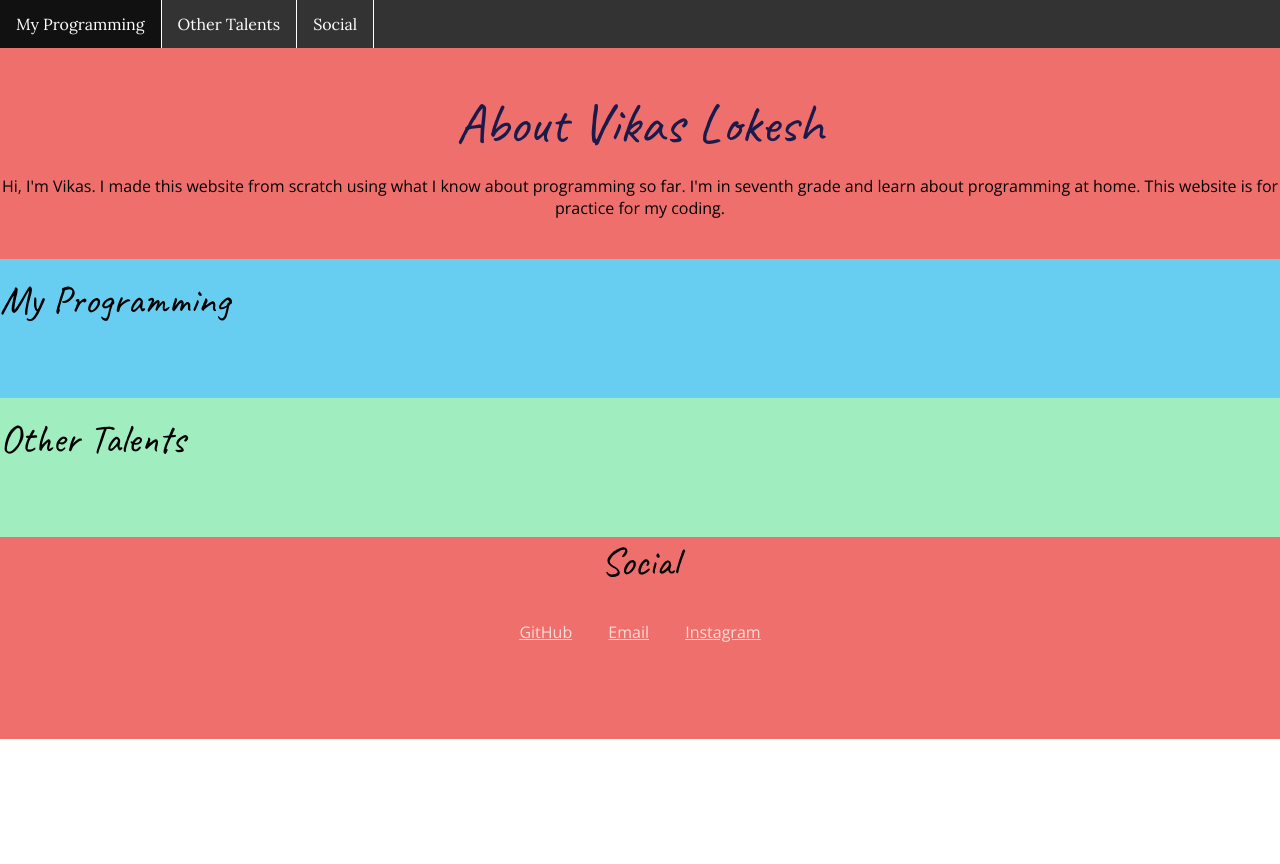
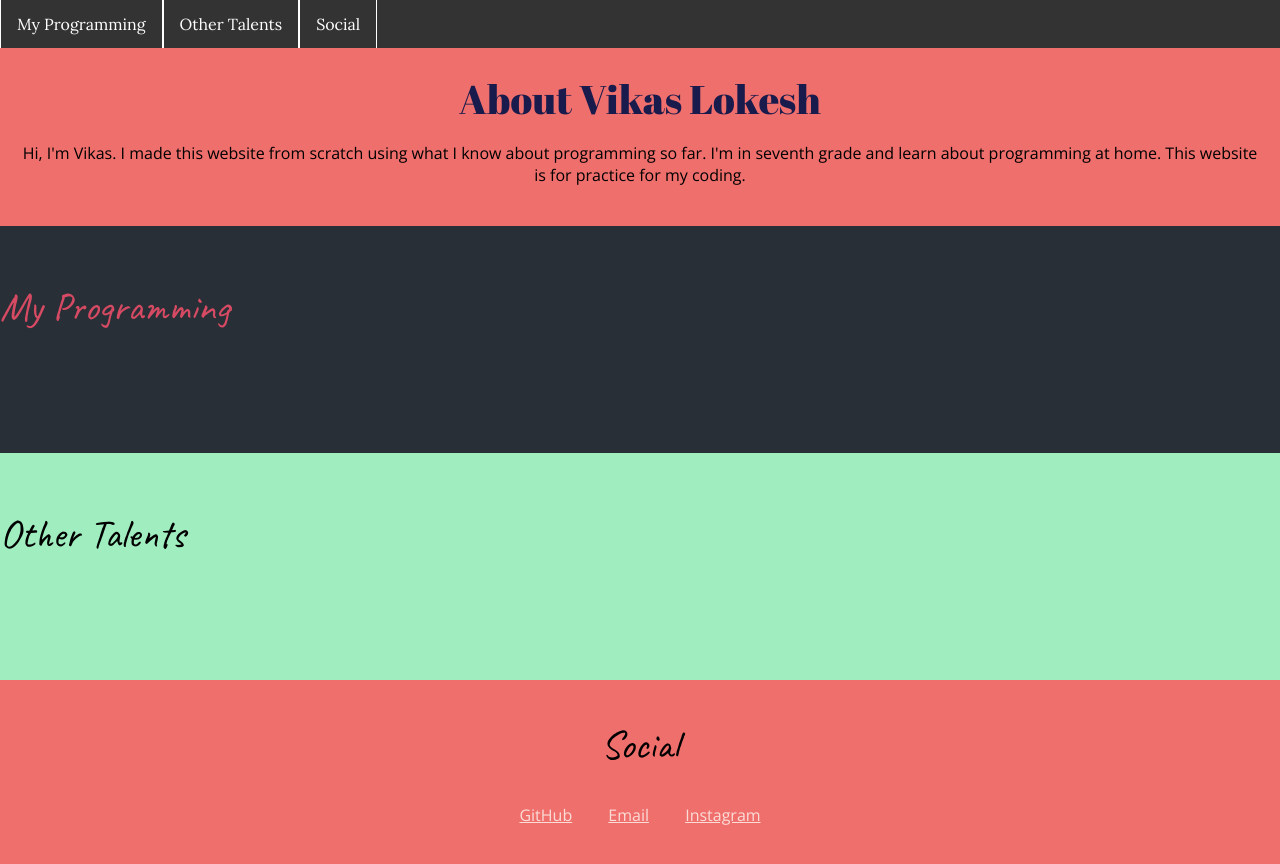
Before and after one commit to vikas-lokesh/vikas-lokesh.github.io, a plain HTML site: page index.html in a window 1280 px wide. Before the commit the page ends 800 px from the top, so only its background shows below. Drawn offline with nearby package versions, Linux system fonts and the light colour scheme.

Commit message:
Adjusted css; mainly the padding.

```diff
--- a/css/style.css
+++ b/css/style.css
@@ -12,6 +12,7 @@ ul {
 li {
     float: left;
     border-right: 1px solid white;
+    border-left: 1px solid white;
 }
 
 li a {
@@ -83,6 +84,8 @@ header h1 {
     color: #191b4c;
     margin: 0 auto;
     padding-top: 1em;
+    font-family: "Abril Fatface", cursive;
+    font-size: 2.5em;
 }
 
 
@@ -116,6 +119,8 @@ header p {
     padding-top: 1em;
     padding-bottom: 2.5em;
     margin: 0 auto;
+    background-color: #292f36;
+    color: #d64a63;
 }
 
 .othertalents {
@@ -137,3 +142,17 @@ footer a {
     padding-right: 1em;
     padding-left: 1em;
 }
+
+
+h2 {
+    padding-top: 1em;
+
+}
+
+p, footer a {
+    padding-bottom: 2em;
+}
+
+p {
+    margin: 1em;
+}
--- a/index.html
+++ b/index.html
@@ -3,7 +3,7 @@
 <head>
     <meta charset = "UTF-8">
     <link href = "css/style.css" rel = "stylesheet">
-    <link href="https://fonts.googleapis.com/css?family=Caveat|Open+Sans|Lora" rel="stylesheet">
+    <link href="https://fonts.googleapis.com/css?family=Abril+Fatface|Caveat|Lora|Open+Sans" rel="stylesheet">
     <title class = "name">Vikas Lokesh's Website</title>
 </head>
 <body>
@@ -25,11 +25,13 @@
     <div class = "contentwrap">
         <div class = "programming">
             <h2 id = "myprogramming">My Programming</h2>
+            <p></p>
         </div>
     </div>
     <div class = "contentwrap">
         <div class = "othertalents">
             <h2 id = "othertalents">Other Talents</h2>
+            <p></p>
         </div>
     </div>
     <div = "contentwrap">
```
